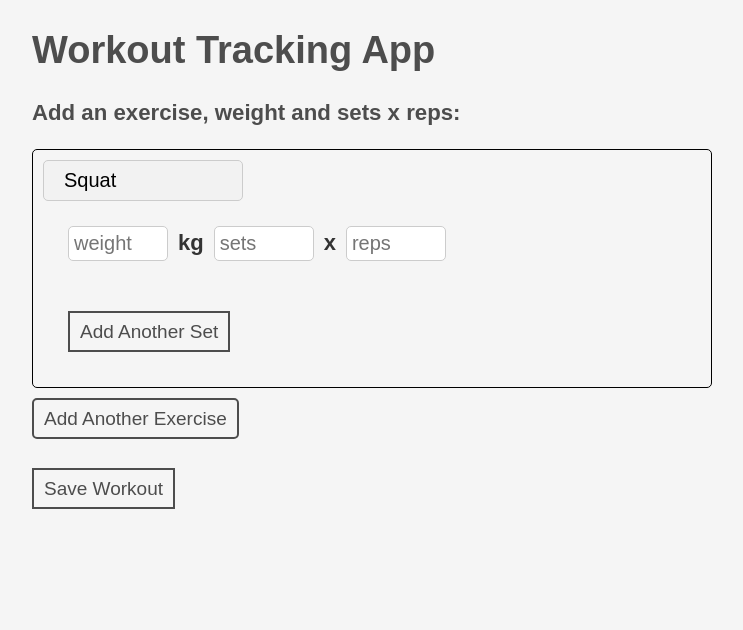
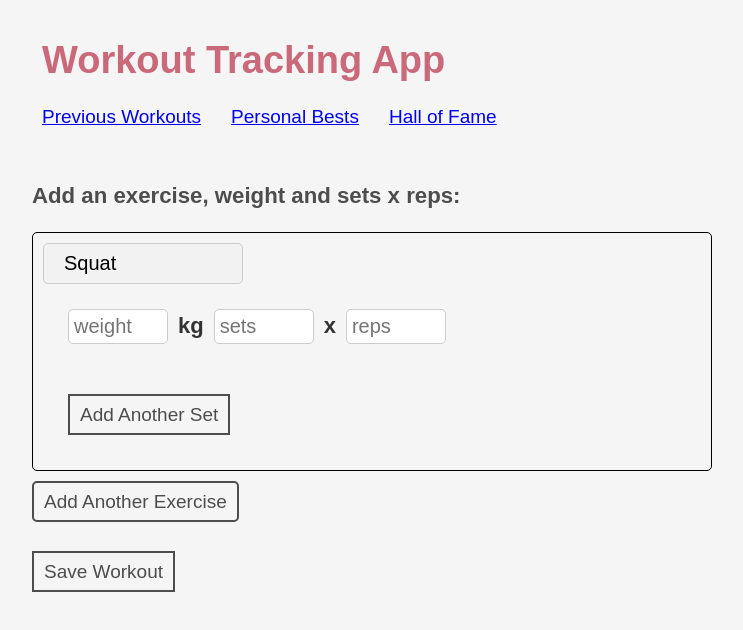
Before and after one commit to fujimuri/workout-app, a React (Create React App) app in the folder client/: page / in a window 1280 px wide. Shown: the top 630 px of the page, without its empty margins (268-1011 px from the left). Built offline with nearby package versions, Linux system fonts and the light colour scheme.

Commit message:
add a Header component for main page

```diff
--- a/client/src/App.js
+++ b/client/src/App.js
@@ -3,6 +3,7 @@ import WorkoutLog from './components/WorkoutLog'
 import { useParams } from 'react-router-dom';
 import { useNavigate } from 'react-router-dom';
 import { v4 as uuidv4 } from 'uuid';
+import Header from './components/Header';
 
 function App(props) {
 
@@ -40,7 +41,6 @@ function App(props) {
                 'Content-Type': 'application/json'
             }
         }).then(
-          // response => console.log(response)
           response => response.json()
         ).then(
           data => navigate(`/workouts/${data}/view`)
@@ -50,9 +50,7 @@ function App(props) {
 
   return (
     <div>
-      <h1>
-        Workout Tracking App
-      </h1>
+      <Header/>
       < WorkoutLog
       isEditing={isEditing}
       isPrefilled={isPrefilled}
--- /dev/null
+++ b/client/src/components/Header.css
@@ -0,0 +1,29 @@
+.header {
+    color: rgb(201, 105, 121);
+    display: grid;
+    grid-template-columns: 1fr;
+    align-items: flex-start;
+    padding: 10px;
+}
+
+.header-content {
+    display: flex;
+    justify-content: space-between;
+    width: 100%;
+    align-items: flex-start;
+}
+
+.header-links {
+    padding: 0;
+    display: flex;
+    align-items: center;
+}
+
+.header-title {
+    display: flex;
+    align-items: center;
+}
+
+.header-links li {
+    margin-right: 30px; /* Adjust the spacing as needed */
+}
--- /dev/null
+++ b/client/src/components/Header.js
@@ -0,0 +1,41 @@
+import React from 'react';
+import './Header.css';
+import { Link } from 'react-router-dom';
+
+function Header() {
+    // component that displays the application name and links
+    // to navigate.
+    // front page: page with default new workout.
+    // can navigate to: previous workouts, personal bests,
+    // hall of fame (display PRs across all users
+    const namesAndLinks = [
+        {
+            urlName: 'Previous Workouts',
+            url: 'http://localhost:3000/workouts'
+        },
+        {
+            urlName: 'Personal Bests',
+            url: 'http://localhost:3000/workouts'
+        },
+        {
+            urlName: 'Hall of Fame',
+            url: 'http://localhost:3000/workouts'
+        },
+    ]
+    return (
+        <div className="header">
+            <h1 className="header-title">
+                Workout Tracking App
+            </h1>
+            <ul className="header-links">
+                {namesAndLinks.map((obj) => (
+                    <li className="header-links">
+                        <Link to={obj.url}>{obj.urlName}</Link>
+                    </li>
+                ))}
+            </ul>
+        </div>
+    )
+}
+
+export default Header;
```
